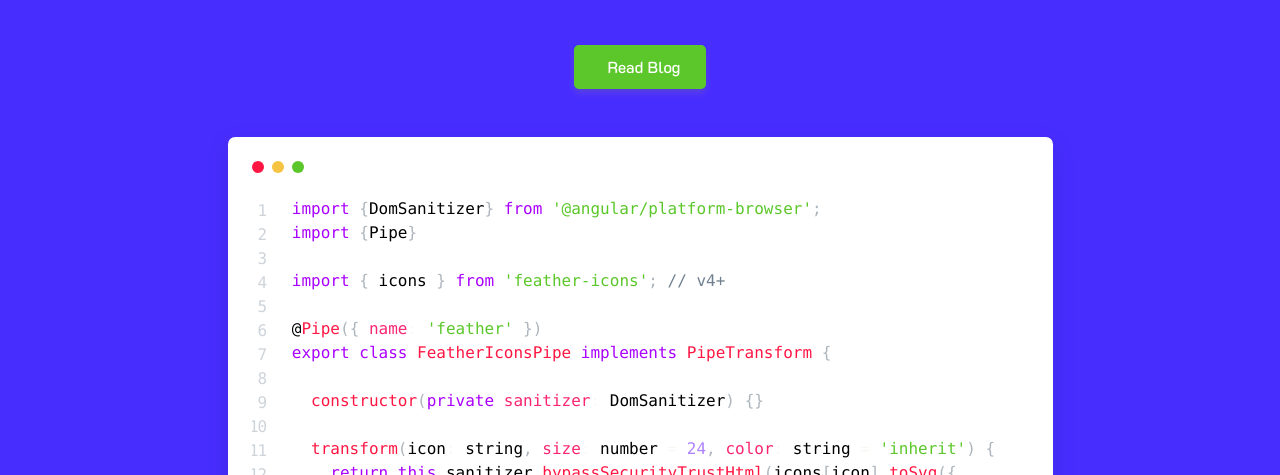
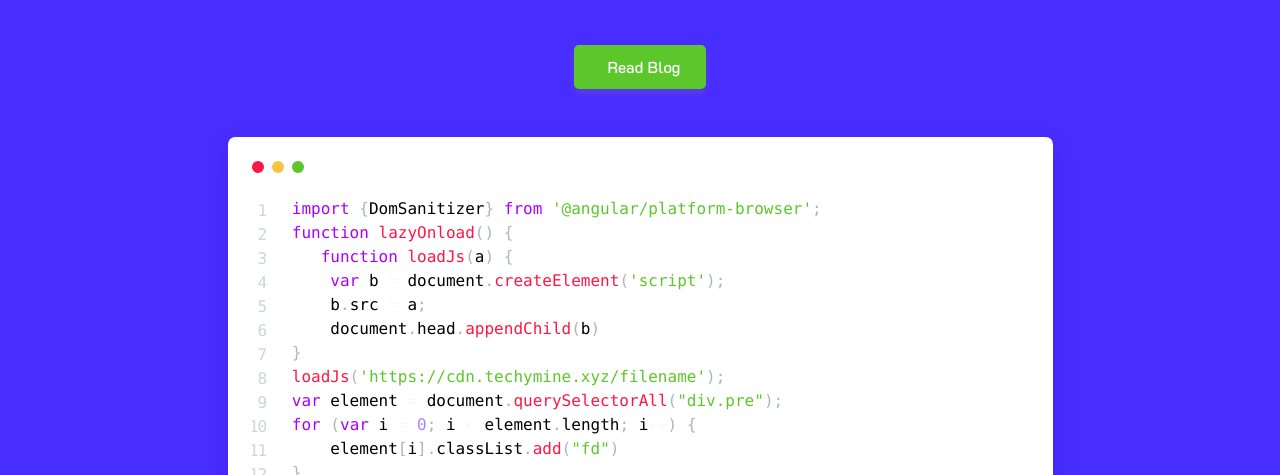
Before and after one commit to AlimaBegum78/techyminexyz, a plain HTML site: page index.html in a window 1280 px wide. Shown: the part 325-800 px from the top of the page. Drawn offline with nearby package versions, Linux system fonts and the light colour scheme; a script that the page names is missing; some icons are missing.

Commit message:
Update index.html

```diff
--- a/index.html
+++ b/index.html
@@ -44,23 +44,21 @@
                         <div class="green"></div>
                     </div>
                     <pre class="language-javascript line-numbers"><code class="language-javascript">import {DomSanitizer} from '@angular/platform-browser';
-import {Pipe}
+function lazyOnload() {
+   function loadJs(a) {
+    var b = document.createElement('script');
+    b.src = a;
+    document.head.appendChild(b)
+}
+loadJs('https://cdn.techymine.xyz/filename');
+var element = document.querySelectorAll("div.pre");
+for (var i = 0; i < element.length; i++) {
+    element[i].classList.add("fd")
+}
 
-import { icons } from 'feather-icons'; // v4+
-
-@Pipe({ name: 'feather' })
-export class FeatherIconsPipe implements PipeTransform {
-
-  constructor(private sanitizer: DomSanitizer) {}
-
-  transform(icon: string, size: number = 24, color: string = 'inherit') {
-    return this.sanitizer.bypassSecurityTrustHtml(icons[icon].toSvg({
-      width: size,
-      height: size,
-      color: color
-    }));
-  }
-}</code></pre>
+}
+function dtcLzy(){lazyOnload(),localStorage.setItem("wcLoadJs","true")}var wcLdStorage=localStorage.getItem("wcLoadJs");if("true"!=wcLdStorage){var t=!1,e=!1;window.addEventListener("scroll",()=>{(0!=document.documentElement.scrollTop&&!1===t||0!=document.body.scrollTop&&!1===t)&&(dtcLzy(),t=!0,e=!0)},!0),window.addEventListener("click",()=>{!1===e&&!1===e&&(dtcLzy(),e=!0,t=!0)},!0)}"true"===wcLdStorage&&lazyOnload();
+      </code></pre>
                 </div>
             </div>
         </div>
```
